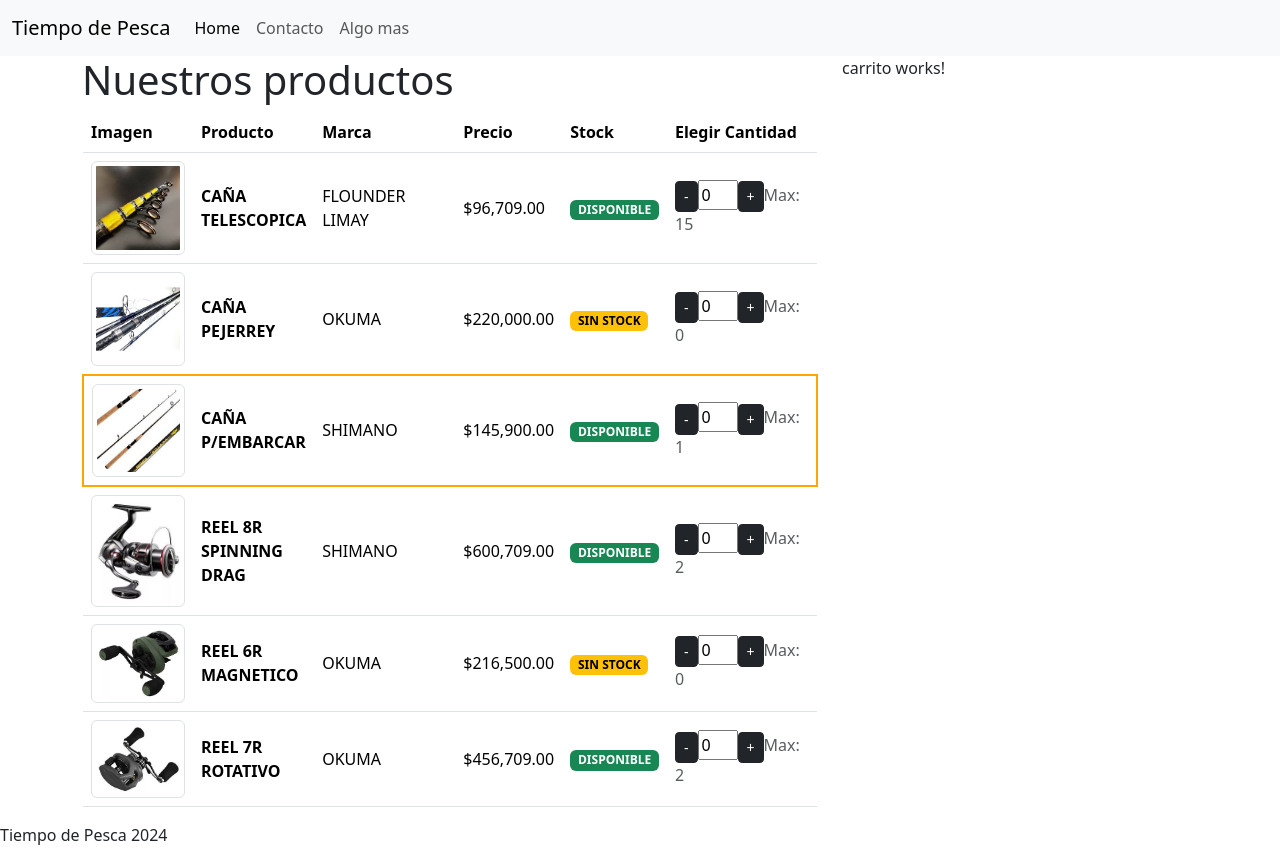
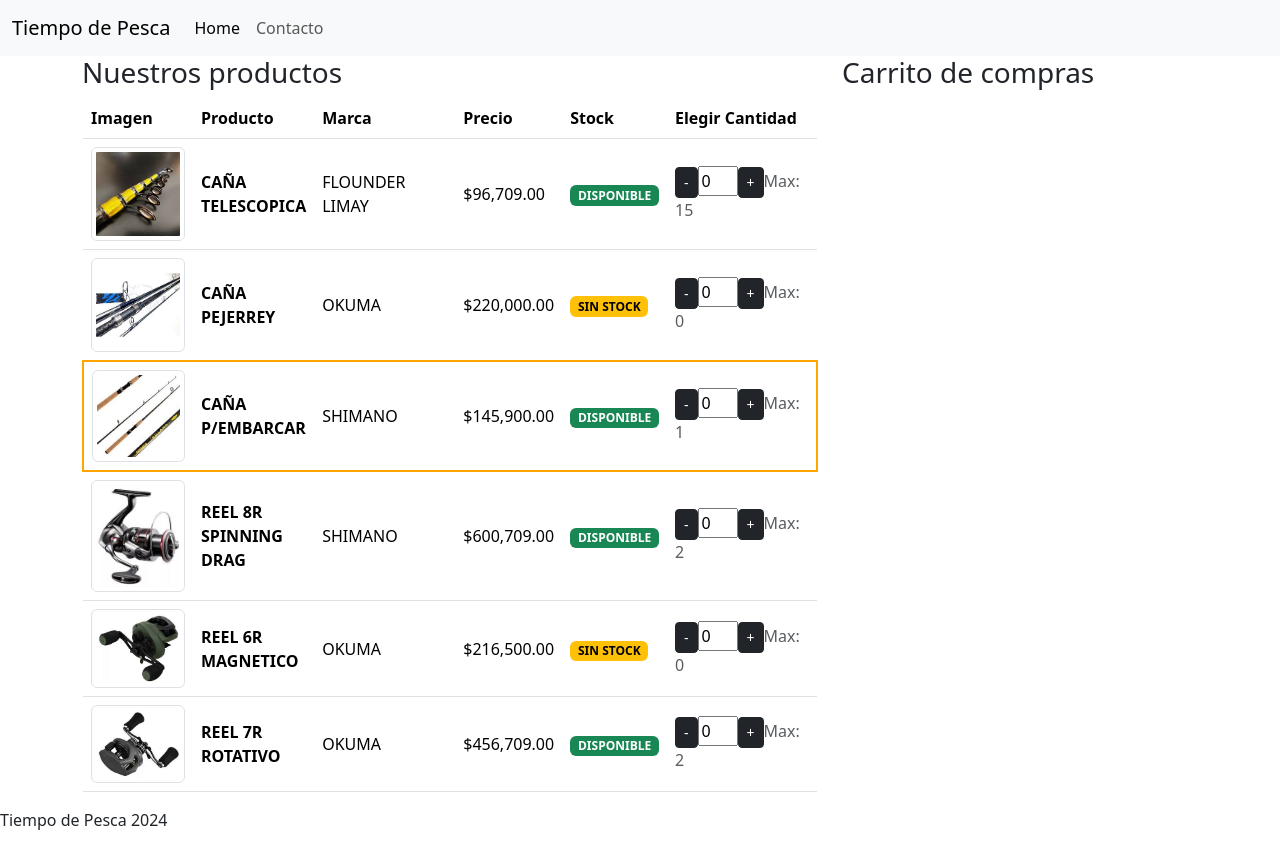
Before and after one commit to santiagoLandi/CarroCompras-ANGULAR, an Angular app: page /compras in a window 1280 px wide. Before the commit this address led to /. Built offline with nearby package versions, Linux system fonts and the light colour scheme.

Commit message:
se hizo el ruteo del sitio y se utlizo directiva routerlink para los link del nav

```diff
--- a/src/app/app-routing.module.ts
+++ b/src/app/app-routing.module.ts
@@ -1,7 +1,23 @@
 import { NgModule } from '@angular/core';
 import { RouterModule, Routes } from '@angular/router';
+import { PescaTiendaComponent } from './pesca-tienda/pesca-tienda.component';
+import { PescaAboutComponent } from './pesca-about/pesca-about.component';
 
-const routes: Routes = [];
+const routes: Routes = [
+  {
+    path: '',//path raiz
+    redirectTo: 'compras',
+    pathMatch: 'full'
+  },
+  {
+    path: 'compras',
+    component: PescaTiendaComponent
+  },
+  {
+    path: 'about',
+    component: PescaAboutComponent
+  }
+];
 
 @NgModule({
   imports: [RouterModule.forRoot(routes)],
--- a/src/app/app.component.html
+++ b/src/app/app.component.html
@@ -8,23 +8,18 @@
     <div class="collapse navbar-collapse" id="navbarNav">
       <ul class="navbar-nav">
         <li class="nav-item">
-          <a class="nav-link active" aria-current="page" href="#">Home</a>
+          <a class="nav-link active" aria-current="page" [routerLink]="['/']">Home</a>
         </li>
         <li class="nav-item">
-          <a class="nav-link" href="#">Contacto</a>
+          <a class="nav-link" [routerLink]="['/about']">Contacto</a>
         </li>
-        <li class="nav-item">
-          <a class="nav-link" href="#">Algo mas</a>
-        </li>
+
       </ul>
     </div>
   </div>
 </nav>
 <div class="container">
-  <div class="row">
-    <div class="col-8"><app-pesca-list></app-pesca-list></div>
-    <div class="col-4"><app-carrito></app-carrito></div>
-  </div>
+ <router-outlet></router-outlet>
 </div>
 
 <footer>{{title}} 2024</footer>
--- a/src/app/carrito/carrito.component.html
+++ b/src/app/carrito/carrito.component.html
@@ -1 +1 @@
-<p>carrito works!</p>
+<h3>Carrito de compras</h3>
--- a/src/app/pesca-about/pesca-about.component.html
+++ b/src/app/pesca-about/pesca-about.component.html
@@ -1 +1,2 @@
-<p>pesca-about works!</p>
+<p>Lorem ipsum dolor sit amet consectetur adipisicing elit. Ratione porro quibusdam dolore quidem consequuntur! Nulla quibusdam deleniti optio, sunt sapiente totam repudiandae nesciunt laudantium corporis aliquam, atque ipsum placeat culpa!</p>
+<p>Lorem ipsum dolor sit amet consectetur adipisicing elit. Earum nobis mollitia voluptates harum adipisci id nulla eos culpa velit consectetur praesentium, voluptatum placeat quidem aliquid, nesciunt vel odit! Deleniti, obcaecati.</p>
--- a/src/app/pesca-list/pesca-list.component.html
+++ b/src/app/pesca-list/pesca-list.component.html
@@ -1,4 +1,4 @@
-<h1>Nuestros productos</h1>
+<h3>Nuestros productos</h3>
 <table class="table text-
 center">
     <thead>
--- a/src/app/pesca-tienda/pesca-tienda.component.html
+++ b/src/app/pesca-tienda/pesca-tienda.component.html
@@ -1 +1,6 @@
-<p>pesca-tienda works!</p>
+<div class="row">
+    <div class="col-8">
+      <app-pesca-list></app-pesca-list>
+    </div>
+    <div class="col-4"><app-carrito></app-carrito></div>
+</div>
```
